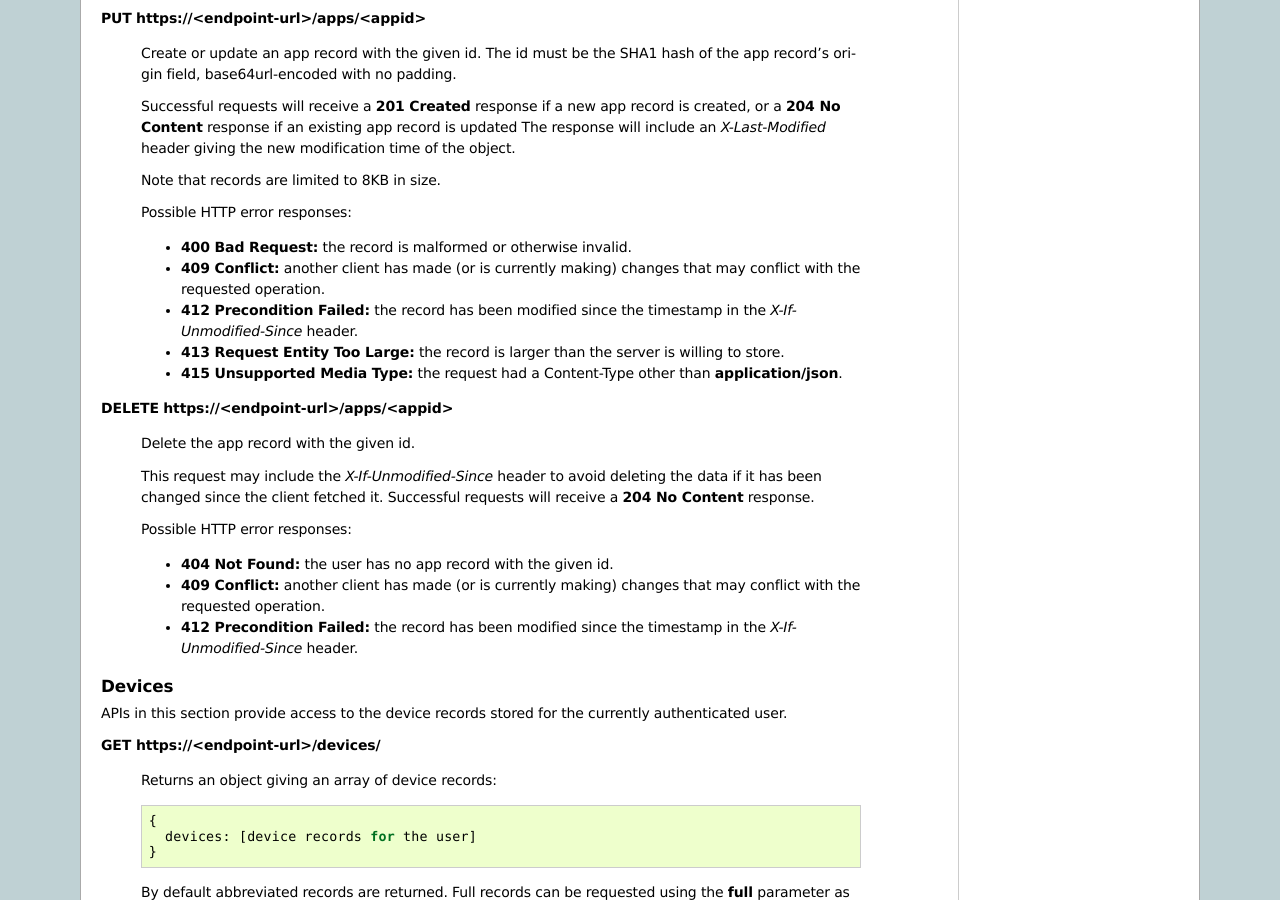
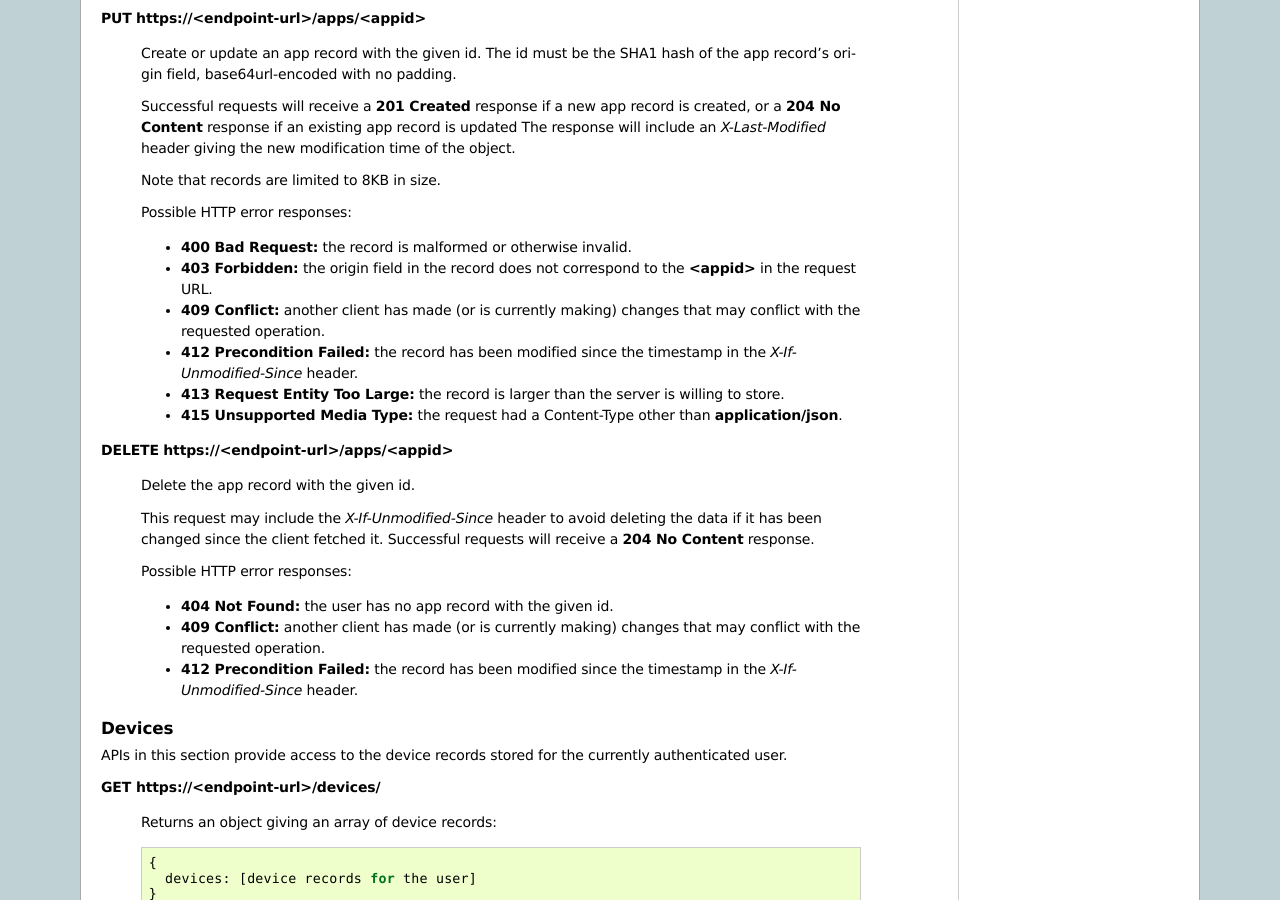
Before and after one commit to mozilla-services/docs, a Sphinx documentation site: the page built from source/aitc/apis-1.0.rst, in a window 1280 px wide and 900 px high, scrolled down 3179 px. Built offline with Sphinx 7.4.7, drawn with Linux system fonts in a browser that asks for light colours; the version number could not be read and is left out.

Commit message:
[AITC] Bug 751419 - return "403 Forbidden" when PUTing to wrong URL

```diff
--- a/source/aitc/apis-1.0.rst
+++ b/source/aitc/apis-1.0.rst
@@ -235,6 +235,8 @@ authenticated user.
     Possible HTTP error responses:
 
     - **400 Bad Request:**  the record is malformed or otherwise invalid.
+    - **403 Forbidden:**  the origin field in the record does not correspond
+      to the **<appid>** in the request URL.
     - **409 Conflict:**  another client has made (or is currently making)
       changes that may conflict with the requested operation.
     - **412 Precondition Failed:**  the record has been modified since the
```
